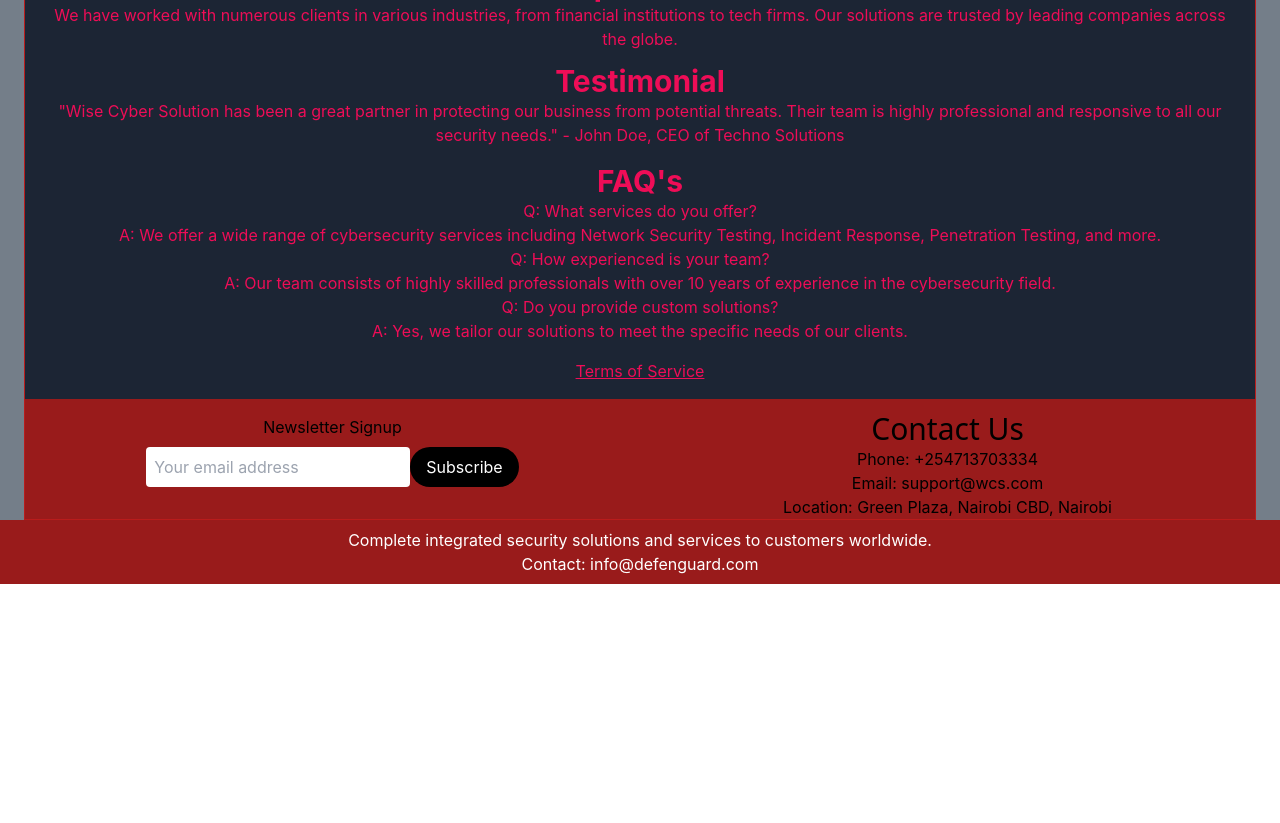
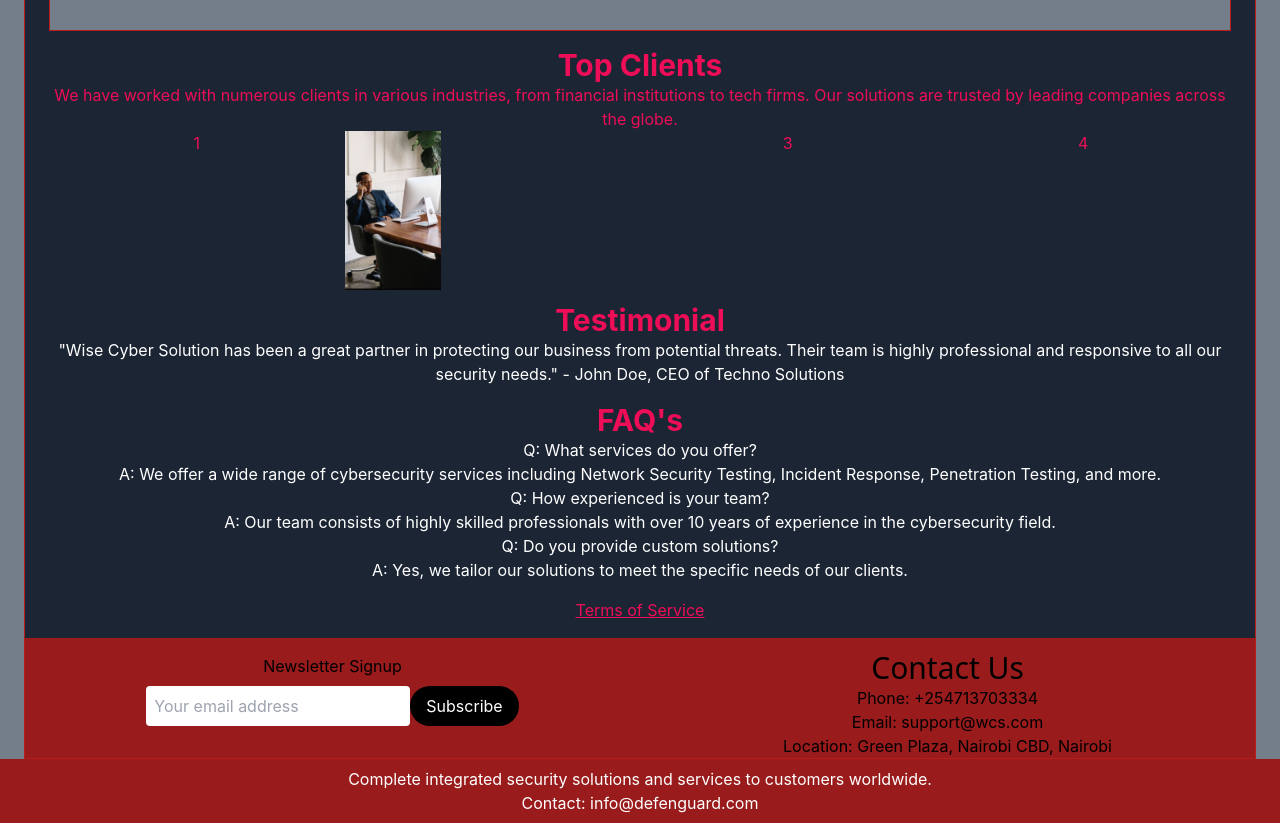
Before and after one commit to treva556/wise_security, a React (Create React App) app: page / in a window 1280 px wide. Shown: the part 1380-2203 px from the top of the page. Before the commit the page ends 1964 px from the top, so only its background shows below. Built offline with nearby package versions, Linux system fonts and the light colour scheme.

Commit message:
milestone 3

```diff
--- a/src/sections/Body.js
+++ b/src/sections/Body.js
@@ -63,7 +63,7 @@ function Body() {
             <p className='c99'>We are dedicated to providing top-tier cybersecurity services that align with your business goals. Our experience, industry knowledge, and innovative solutions make us the perfect partner for securing your digital assets and infrastructure.</p>
           </div>
           <div className="w-full col-span-1">
-            <img src={image11} alt="Group 37" className="w-32 h-40" />
+            <img src={image11} alt="Group 37" className="w-64 h-60" />
           </div>
         </div>
       </div>
@@ -72,19 +72,40 @@ function Body() {
       <div className='c99 ml-6 mr-6 mt-4'>
         <h5 className='text-3xl font-bold'>Top Clients</h5>
         <p>We have worked with numerous clients in various industries, from financial institutions to tech firms. Our solutions are trusted by leading companies across the globe.</p>
+        <div className='grid grid-cols-4 justify-center '>
+          <div>
+            1
+          </div>
+          <div>
+          <img src={image11} alt="Group 37" className="w-24 " />
+
+          </div>
+          <div>
+            3
+          </div>
+          <div>
+            4
+          </div>
+        </div>
       </div>
 
       <div className='c99 ml-6 mr-6 mt-3'>
         <h6 className='text-3xl font-bold'>Testimonial</h6>
+        <div className=' text-white'>
         <p>"Wise Cyber Solution has been a great partner in protecting our business from potential threats. Their team is highly professional and responsive to all our security needs." - John Doe, CEO of Techno Solutions</p>
+
+        </div>
       </div>
 
       {/* FAQ Section */}
       <div className='c99 ml-6 mr-6 mt-4'>
         <h5 className='text-3xl font-bold'>FAQ's</h5>
+        <div className=' text-white'>
         <p>Q: What services do you offer?<br />A: We offer a wide range of cybersecurity services including Network Security Testing, Incident Response, Penetration Testing, and more.</p>
         <p>Q: How experienced is your team?<br />A: Our team consists of highly skilled professionals with over 10 years of experience in the cybersecurity field.</p>
         <p>Q: Do you provide custom solutions?<br />A: Yes, we tailor our solutions to meet the specific needs of our clients.</p>
+        </div>
+
       </div>
 
 
```
